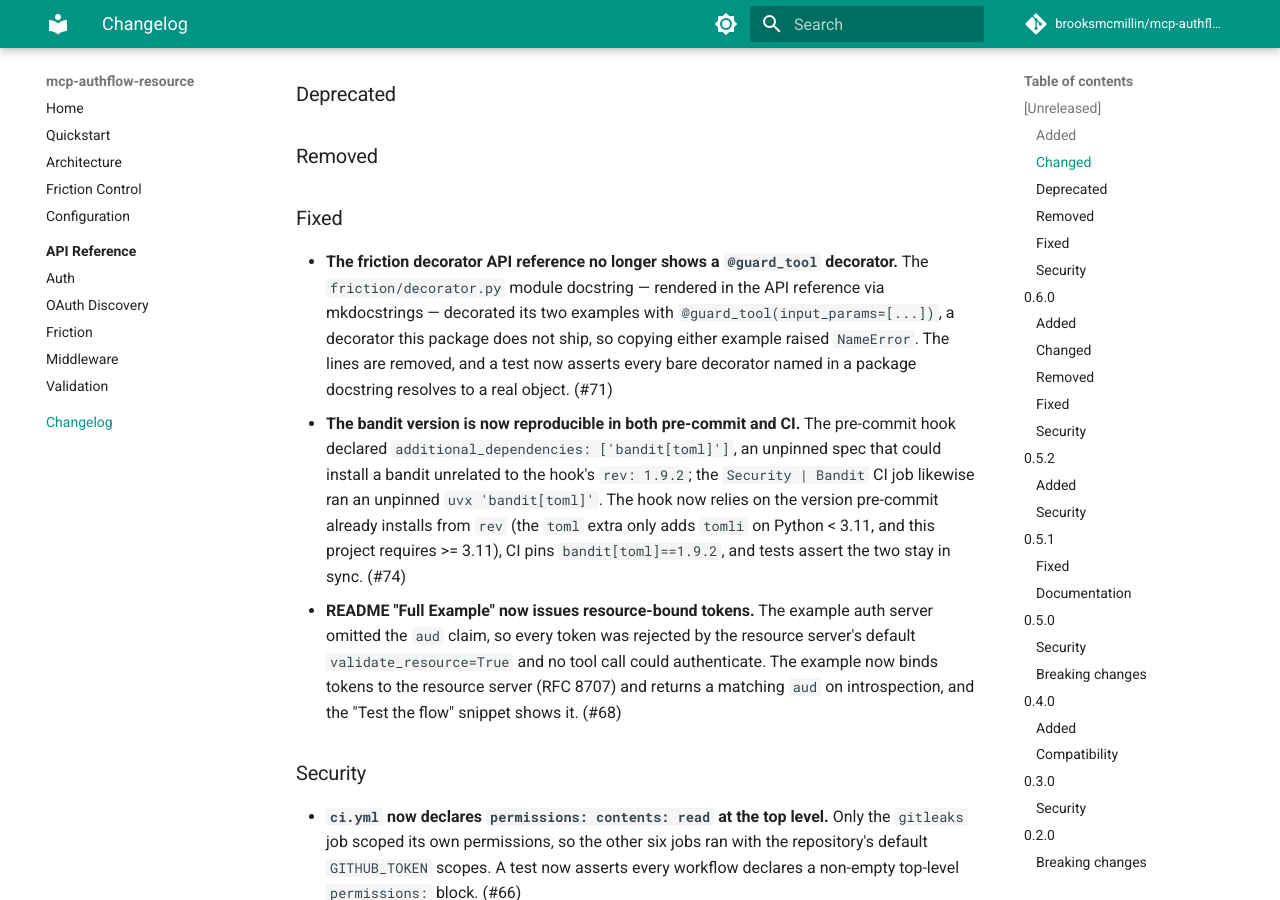
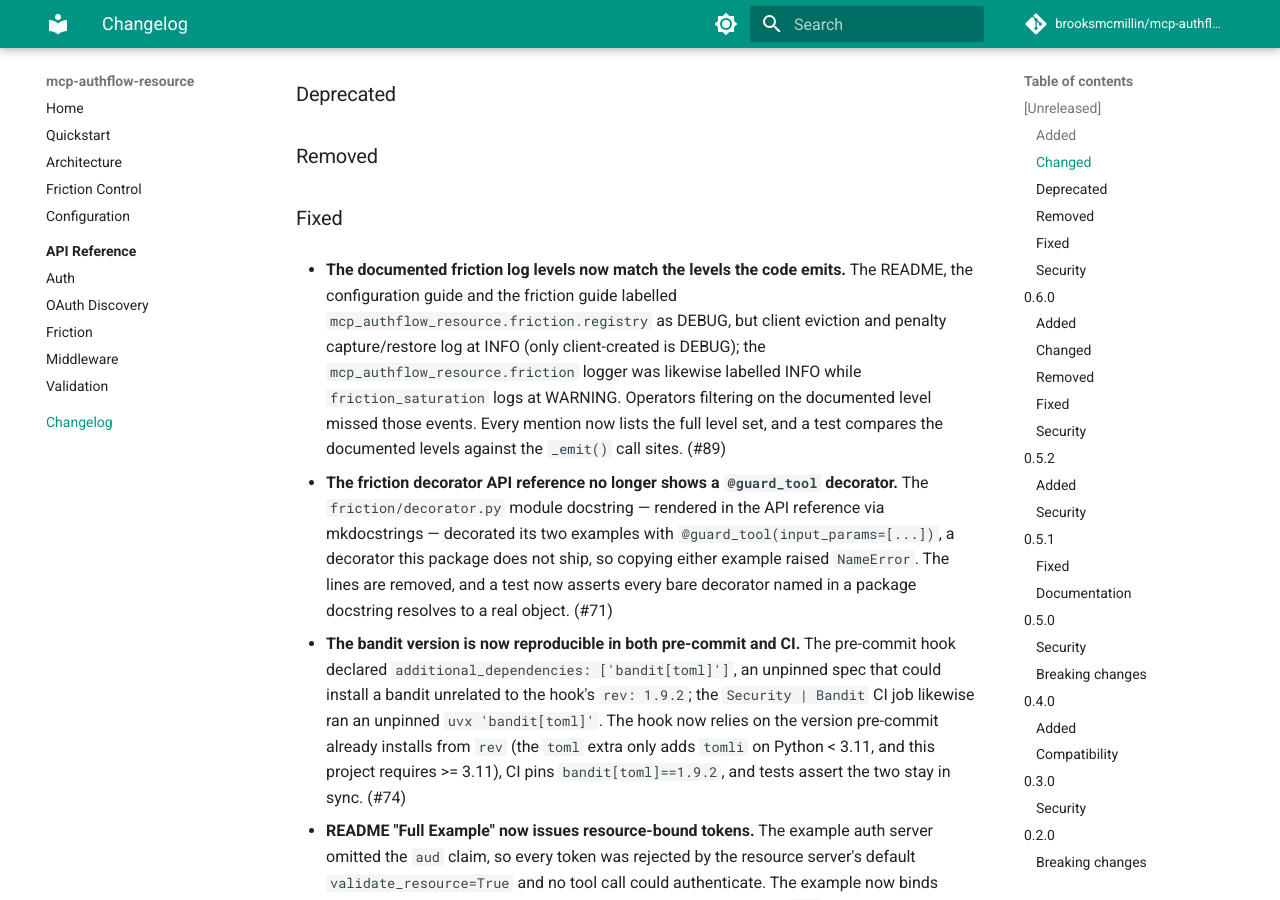
Before and after one commit to brooksmcmillin/mcp-authflow-resource, an MkDocs documentation site: the page built from docs/changelog.md, in a window 1280 px wide and 900 px high, scrolled down 578 px. Built offline with MkDocs 1.6.1 and Material for MkDocs 9.7.7, drawn with Linux system fonts in a browser that asks for light colours; comment, search, counter and statistics services are not loaded.

Commit message:
docs: correct the documented friction log levels (#89)
The README, configuration guide and friction guide labelled
mcp_authflow_resource.friction.registry as DEBUG, but three of its four
events log at INFO -- friction_client_evicted, friction_penalty_captured
and friction_penalty_restored -- with only friction_client_created at
DEBUG. The mcp_authflow_resource.friction logger was labelled INFO while
friction_saturation logs at WARNING. Operators filtering on the
documented level missed eviction and penalty events entirely.

Every place that names a logger next to a level now lists the full level
set, and a new test compares the documented levels against the _emit()
call sites in friction/logging.py so the tables cannot drift again.

Fixes #75

```diff
--- a/CHANGELOG.md
+++ b/CHANGELOG.md
@@ -26,6 +26,15 @@ Add entries under `## [Unreleased]` as PRs merge. At release time the
 ### Removed
 
 ### Fixed
+
+- **The documented friction log levels now match the levels the code emits.**
+  The README, the configuration guide and the friction guide labelled
+  `mcp_authflow_resource.friction.registry` as DEBUG, but client eviction and
+  penalty capture/restore log at INFO (only client-created is DEBUG); the
+  `mcp_authflow_resource.friction` logger was likewise labelled INFO while
+  `friction_saturation` logs at WARNING. Operators filtering on the documented
+  level missed those events. Every mention now lists the full level set, and a
+  test compares the documented levels against the `_emit()` call sites. (#89)
 
 - **The friction decorator API reference no longer shows a `@guard_tool`
   decorator.** The `friction/decorator.py` module docstring — rendered in the
```
Also changed, not shown: README.md (+2 -2 lines), docs/configuration.md (+3 -3 lines), docs/friction.md (+2 -2 lines), 2 other files.
